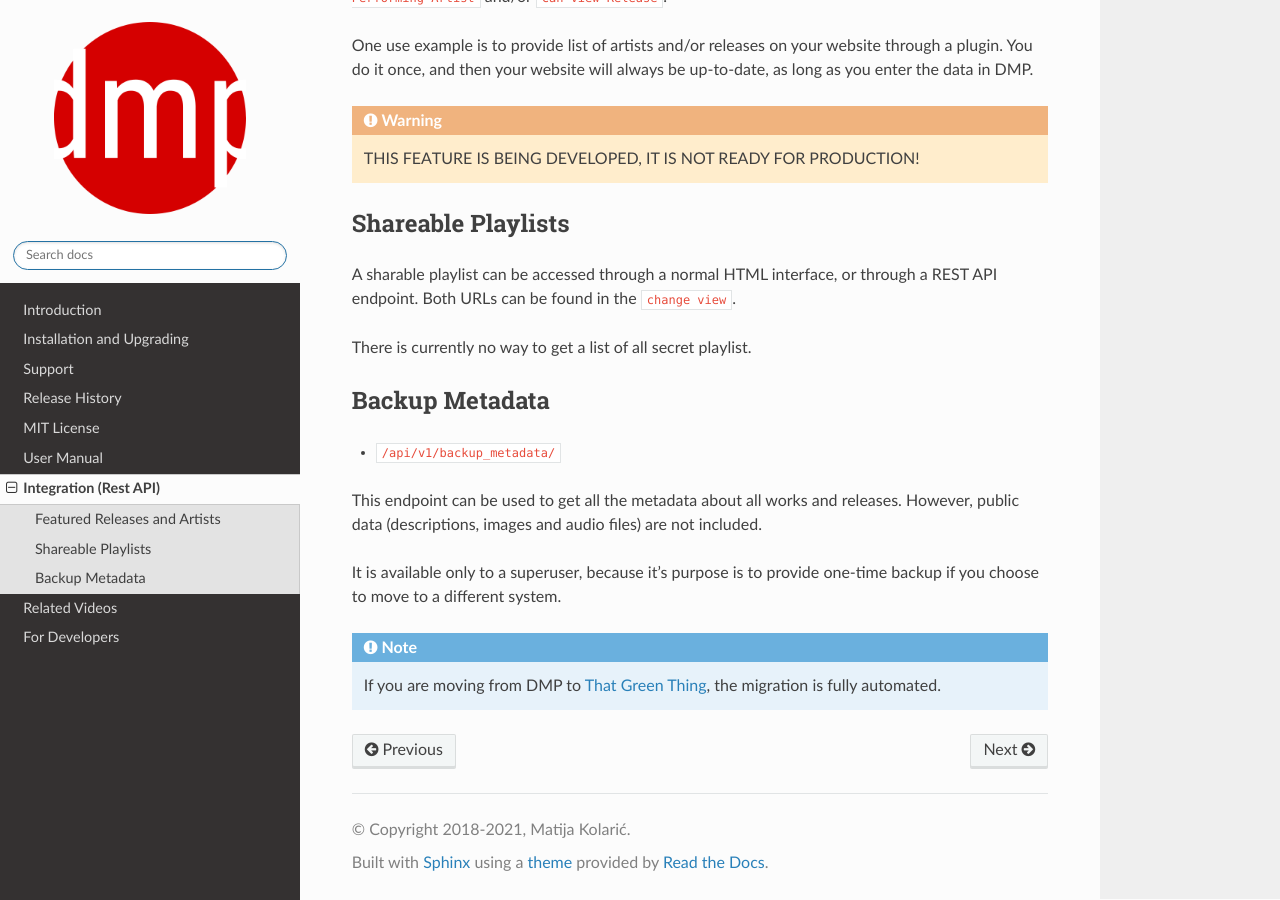
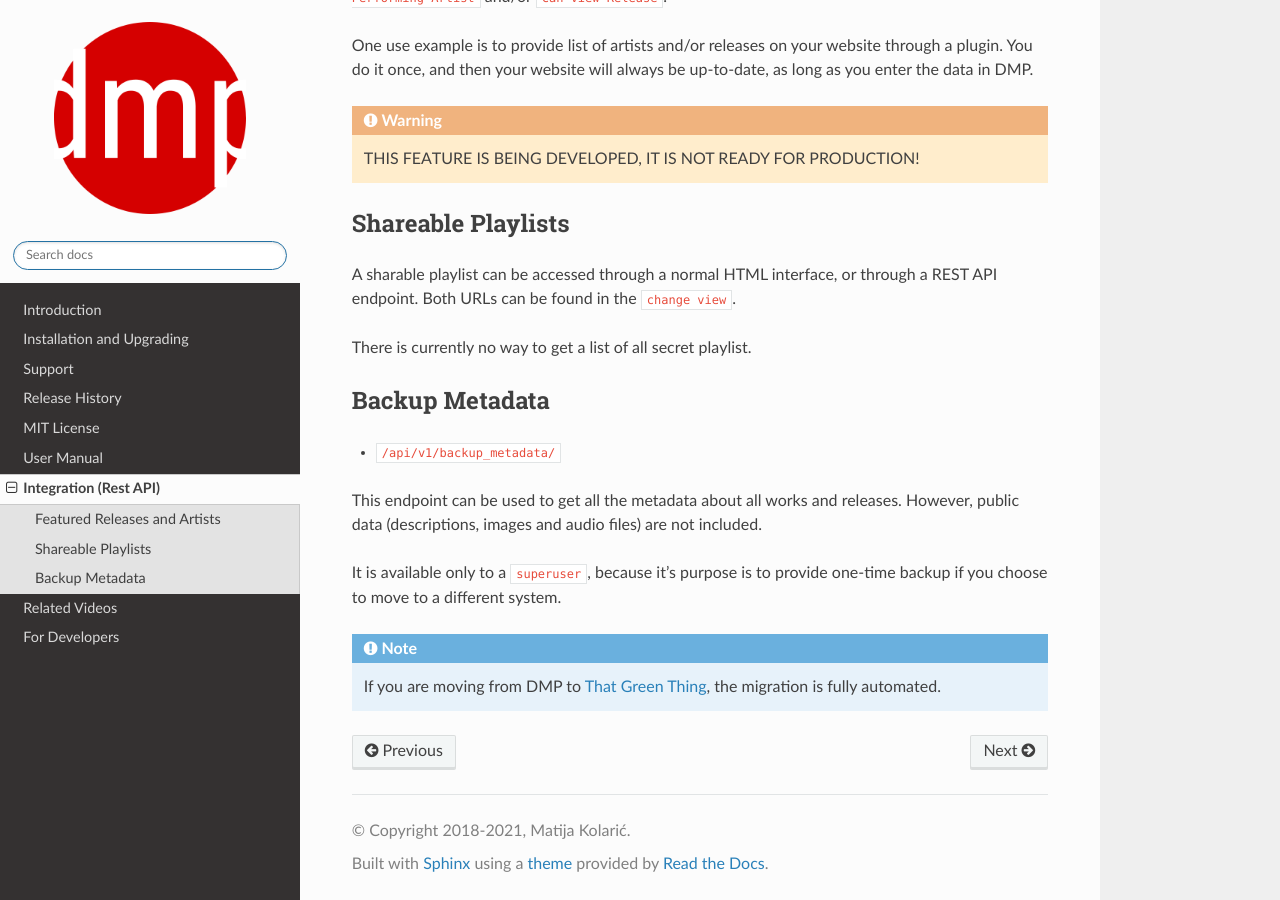
Before and after one commit to matijakolaric-com/django-music-publisher, a Sphinx documentation site: the page built from docs/restapi.rst, in a window 1280 px wide and 900 px high, scrolled down 743 px. Built offline with Sphinx 7.4.7 and the Read the Docs theme 2.0.0, drawn with Linux system fonts in a browser that asks for light colours.

```diff
--- a/docs/restapi.rst
+++ b/docs/restapi.rst
@@ -59,7 +59,7 @@ This endpoint can be used to get all the metadata about all
 works and releases. However, public data (descriptions, images
 and audio files) are not included.
 
-It is available only to a superuser, because it's purpose is to provide
+It is available only to a ``superuser``, because it's purpose is to provide
 one-time backup if you choose to move to a different system.
 
 .. note::
```
